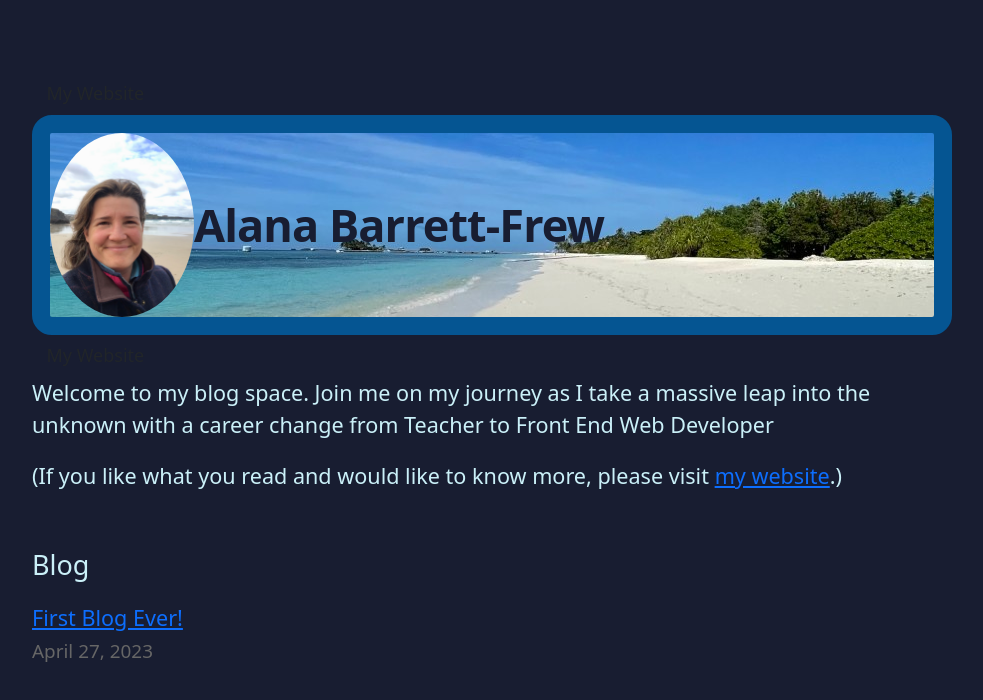
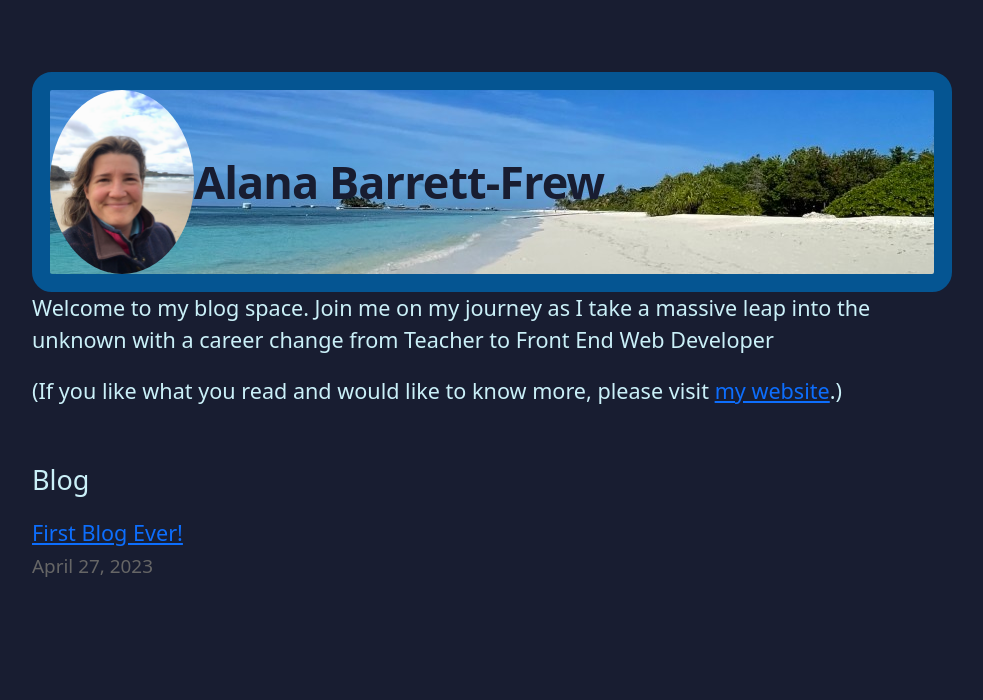
Before and after one commit to AlanaBF/nextjs-blog, a Next.js app: page / in a window 1280 px wide. Shown: the top 700 px of the page, without its empty margins (148-1131 px from the left). Built offline with nearby package versions, Linux system fonts and the light colour scheme.

Commit message:
navbar removed

```diff
--- a/components/layout.js
+++ b/components/layout.js
@@ -3,14 +3,12 @@ import Image from 'next/image';
 import styles from './layout.module.css';
 import utilStyles from '../styles/utils.module.css';
 import Link from 'next/link';
-import Navbar from './navbar';
 const name = 'Alana Barrett-Frew';
 export const siteTitle = 'AlanaBF Blog Site';
 
 export default function Layout({ children, home }) {
   return (
     <div className={styles.container}>
-       <Navbar/>
         <Head>
         <link rel="icon" href="/favicon.ico" />
         <meta
--- a/components/navbar.js
+++ /dev/null
@@ -1,16 +0,0 @@
-// components/Navbar.
-import styles from './layout.module.css'
-import Link from "next/link";
-import React from "react";
-
-const Navbar = () => {
-  return (
-    <div className={`${styles.navbar} "styles.bg-base-100"`}>
-      <div className="flex-1">
-        <Link className="btn" href="https://alanabarrettfrew.com">My Website</Link>
-      </div>
-
-    </div>
-  );
-};
-export default Navbar;
--- a/components/navbar.modules.css
+++ /dev/null
@@ -1,8 +0,0 @@
-.navbar {
-    background-color: rgb(5, 85, 146);
-    color: #caf0f8;
-}
-
-.btn {
-    color: #caf0f8;
-}
--- a/pages/index.js
+++ b/pages/index.js
@@ -4,7 +4,6 @@ import utilStyles from '../styles/utils.module.css';
 import { getSortedPostsData } from '../lib/posts';
 import Link from 'next/link';
 import Date from '../components/date';
-import Navbar from '../components/navbar';
 
 export async function getStaticProps() {
   const allPostsData = getSortedPostsData();
@@ -17,7 +16,6 @@ export async function getStaticProps() {
 export default function Home({allPostsData}) {
   return (
     <Layout home>
-    <Navbar/>
       <Head>
         <title>{siteTitle}</title>
       </Head>
```
